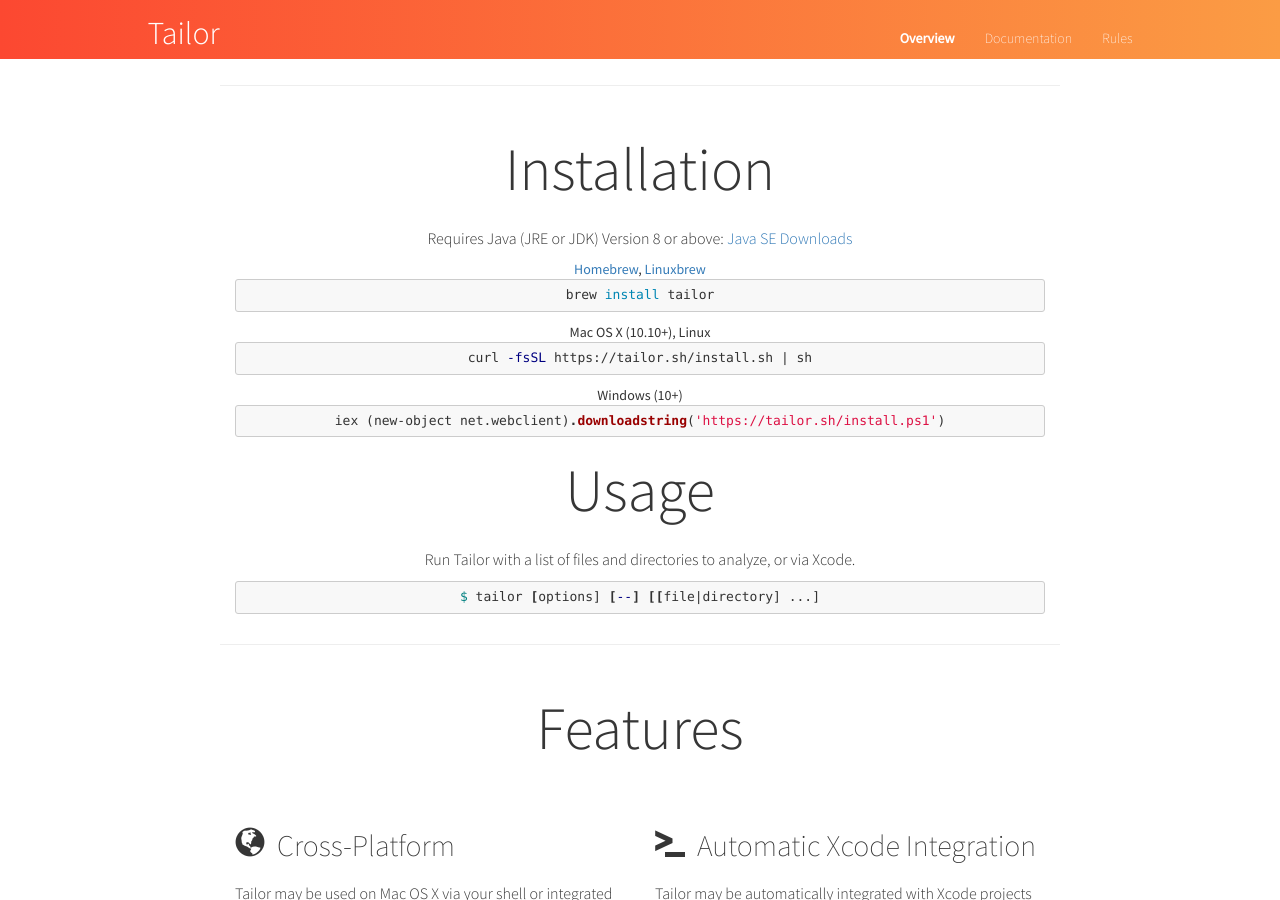
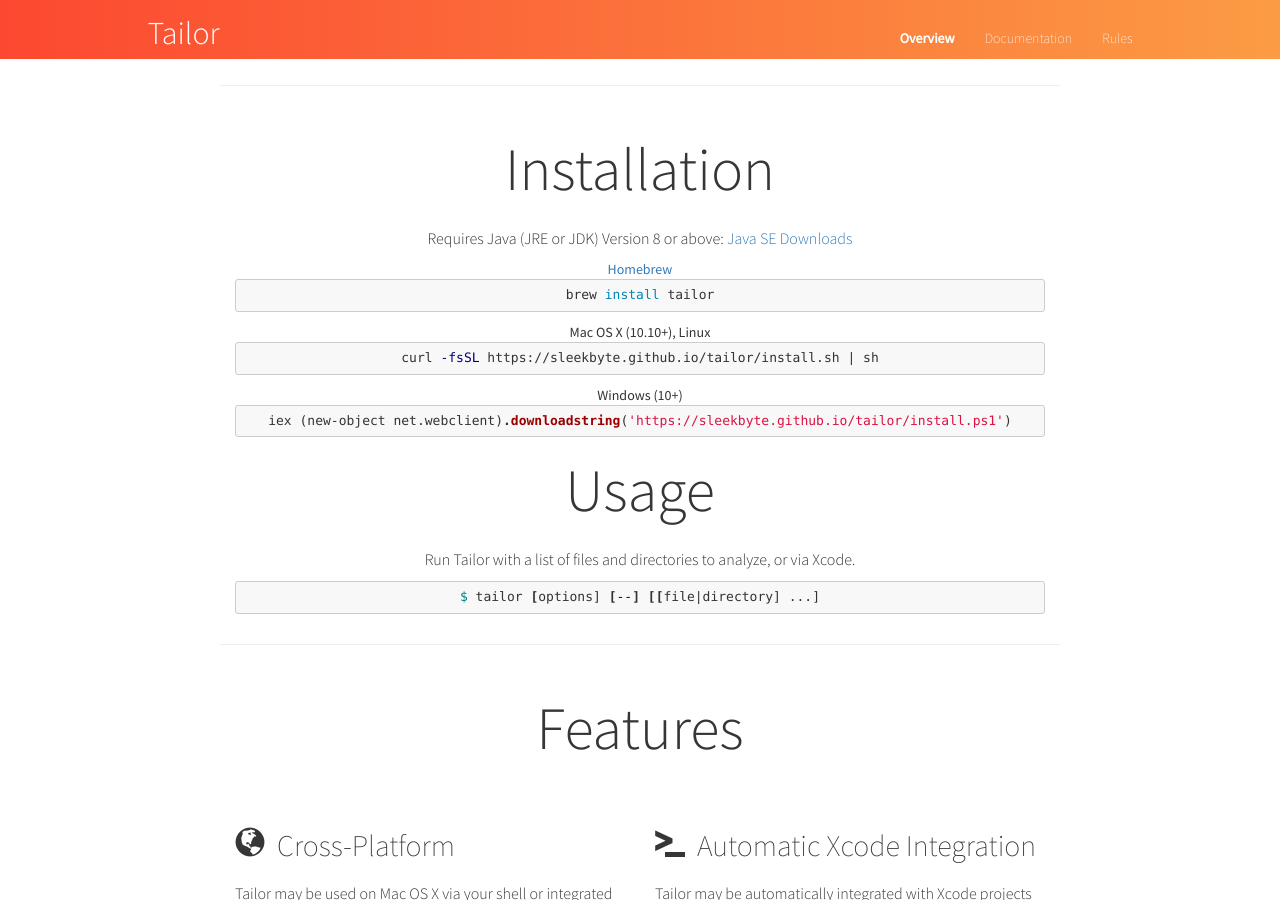
Before and after one commit to sleekbyte/tailor, a Jekyll site: the page built from index.html, in a window 1280 px wide and 900 px high, scrolled down 872 px. Built offline with Jekyll 4.4.1, drawn with Linux system fonts in a browser that asks for light colours; nearby versions of some CDN libraries; comment, search, counter and statistics services are not loaded.

Commit message:
Update URLs

```diff
--- a/_config.yml
+++ b/_config.yml
@@ -1,9 +1,9 @@
 name: Tailor
 description: Cross-platform static analyzer and linter for Swift
-url: "https://tailor.sh"
+url: "https://sleekbyte.github.io/tailor"
 github_url: "https://github.com/sleekbyte/tailor"
 company_name: Sleekbyte
-company_url: "https://sleekbyte.com"
+company_url: "https://sleekbyte.github.io"
 
 exclude: [README.md, LICENSE.md, CNAME, Gemfile, Gemfile.lock, vendor, script]
 
--- a/_data/members.yml
+++ b/_data/members.yml
@@ -5,4 +5,4 @@
 - name: Aditya
   url: http://aditya.io
 - name: Alykhan
-  url: http://alykhan.com
+  url: https://alykhan.com
--- a/_includes/head.html
+++ b/_includes/head.html
@@ -12,9 +12,9 @@
   <link rel="stylesheet" href="https://cdn-images.mailchimp.com/embedcode/slim-081711.css">
   <link rel="stylesheet" href="https://maxcdn.bootstrapcdn.com/bootstrap/3.3.5/css/bootstrap.min.css" integrity="sha512-dTfge/zgoMYpP7QbHy4gWMEGsbsdZeCXz7irItjcC3sPUFtf0kuFbDz/ixG7ArTxmDjLXDmezHubeNikyKGVyQ==" crossorigin="anonymous">
   <link rel="stylesheet" href="https://fonts.googleapis.com/css?family=Source+Sans+Pro:200,300,400">
-  <link rel="stylesheet" href="/assets/css/main.css">
-  <link rel="stylesheet" href="/assets/css/syntax.css">
-  <link rel="icon" href="/assets/images/logo.png">
-  <link rel="apple-touch-icon" href="/assets/images/logo.png">
+  <link rel="stylesheet" href="{{ site.url }}/assets/css/main.css">
+  <link rel="stylesheet" href="{{ site.url }}/assets/css/syntax.css">
+  <link rel="icon" href="{{ site.url }}/assets/images/logo.png">
+  <link rel="apple-touch-icon" href="{{ site.url }}/assets/images/logo.png">
   {% include mixpanel.html %}
 </head>
--- a/_layouts/default.html
+++ b/_layouts/default.html
@@ -1,5 +1,5 @@
 <!DOCTYPE html>
-<html lang="en" prefix="og: http://ogp.me/ns#">
+<html lang="en" prefix="og: https://ogp.me/ns#">
   {% include head.html %}
   <body onload="mixpanel.track('Page View', {'Page Name': '{{ page.pagename }}', 'URL': window.location.href});">
     {% include navbar.html %}
--- a/index.html
+++ b/index.html
@@ -3,7 +3,7 @@
 ---
 <div class="jumbotron text-center">
   <div class="container">
-    <img class="center-block logo img-responsive" src="/assets/images/logo.png" alt="Tailor">
+    <img class="center-block logo img-responsive" src="{{ site.url }}/assets/images/logo.png" alt="Tailor">
     <h1 class="title">{{ site.name }}. {{ site.description }}.</h1>
     <p class="description">
       A static analysis and lint tool for source code written in Apple's Swift programming language.
@@ -24,7 +24,7 @@
     <br>
     <iframe src="https://ghbtns.com/github-btn.html?user=sleekbyte&repo=tailor&type=star&count=true&size=large" class="ghbtns" frameborder="0" scrolling="0" width="130px" height="30px"></iframe>
     <noscript>
-      <img class="center-block screencast img-responsive" src="/assets/images/screencast.gif" alt="Tailor screencast">
+      <img class="center-block screencast img-responsive" src="{{ site.url }}/assets/images/screencast.gif" alt="Tailor screencast">
     </noscript>
     <script src="https://asciinema.org/a/evkm04cvuv4kuojkx3ivctqtf.js" id="asciicast-evkm04cvuv4kuojkx3ivctqtf" data-autoplay="true" data-loop="true" async></script>
   </div>
@@ -35,17 +35,17 @@
 <div class="container subtopic text-center">
   <h2>Installation</h2>
   <p>Requires Java (JRE or JDK) Version 8 or above: <a href="http://www.oracle.com/technetwork/java/javase/downloads/index.html" target="_blank">Java SE Downloads</a></p>
-  <a href="http://brew.sh" target="_blank">Homebrew</a>, <a href="http://brew.sh/linuxbrew/" target="_blank">Linuxbrew</a>
+  <a href="http://brew.sh" target="_blank">Homebrew</a>
   <div onclick="selectText(this.firstElementChild)">
     {% highlight bash %}brew install tailor{% endhighlight %}
   </div>
   Mac OS X (10.10+), Linux
   <div onclick="selectText(this.firstElementChild)">
-    {% highlight bash %}curl -fsSL https://tailor.sh/install.sh | sh{% endhighlight %}
+    {% highlight bash %}curl -fsSL {{ site.url }}/install.sh | sh{% endhighlight %}
   </div>
   Windows (10+)
   <div onclick="selectText(this.firstElementChild)">
-    {% highlight powershell %}iex (new-object net.webclient).downloadstring('https://tailor.sh/install.ps1'){% endhighlight %}
+    {% highlight powershell %}iex (new-object net.webclient).downloadstring('{{ site.url }}/install.ps1'){% endhighlight %}
   </div>
   <br>
   <h2>Usage</h2>
@@ -67,7 +67,7 @@
       <h2><span class="glyphicon glyphicon-globe" aria-hidden="true"></span>&nbsp;&nbsp;Cross-Platform</h2>
       <p>Tailor may be used on Mac OS X via your shell or integrated with Xcode, as well as on Linux and Windows.</p>
       <h2><span class="glyphicon glyphicon-text-background" aria-hidden="true"></span>&nbsp;&nbsp;Colourized Output</h2>
-      <img class="center-block img-responsive" src="/assets/images/colour-console.png" alt="Coloured console">
+      <img class="center-block img-responsive" src="{{ site.url }}/assets/images/colour-console.png" alt="Coloured console">
     </div>
     <div class="col-md-6 feature">
       <h2><span class="glyphicon glyphicon-console" aria-hidden="true"></span>&nbsp;&nbsp;Automatic Xcode Integration</h2>
@@ -76,7 +76,7 @@
         {% highlight bash %}tailor --xcode /path/to/demo.xcodeproj/{% endhighlight %}
       </div>
       <p class="xcode">This adds the following Build Phase Run Script to your project's default target.</p>
-      <img class="center-block img-thumbnail img-responsive" src="/assets/images/run-script.png" alt="Xcode Build Phase Run Script">
+      <img class="center-block img-thumbnail img-responsive" src="{{ site.url }}/assets/images/run-script.png" alt="Xcode Build Phase Run Script">
     </div>
   </div>
 </div>
@@ -91,7 +91,7 @@
   <div class="row">
     {% for member in site.data.members %}
       <div class="col-md-3 col-sm-6 col-xs-12 individual">
-        <img class="img-circle" src="/assets/images/{{ member.name | downcase }}.jpg" alt="{{ member.name }}" width="140" height="140">
+        <img class="img-circle" src="{{ site.url }}/assets/images/{{ member.name | downcase }}.jpg" alt="{{ member.name }}" width="140" height="140">
         <h2><a id="{{member.name}}" href="{{ member.url }}" target="_blank">{{ member.name }}</a></h2>
       </div>
     {% endfor %}
```
Also changed, not shown: Gemfile (+2 -5 lines), Gemfile.lock, 2 other files.
